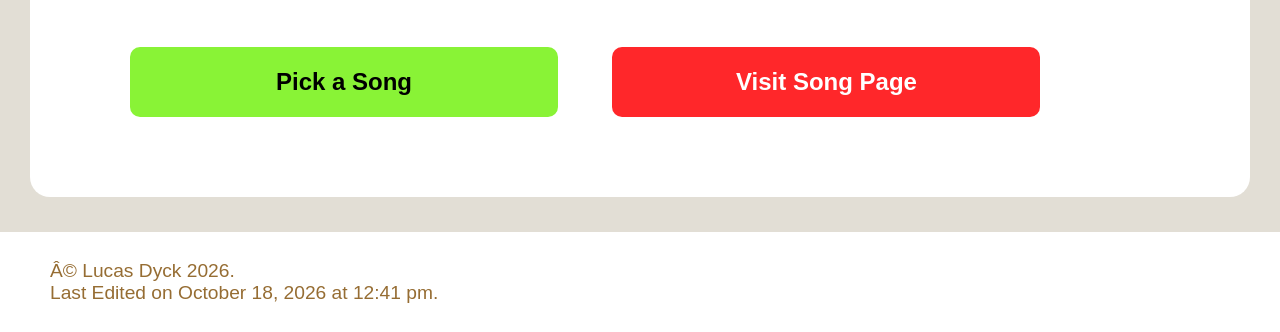
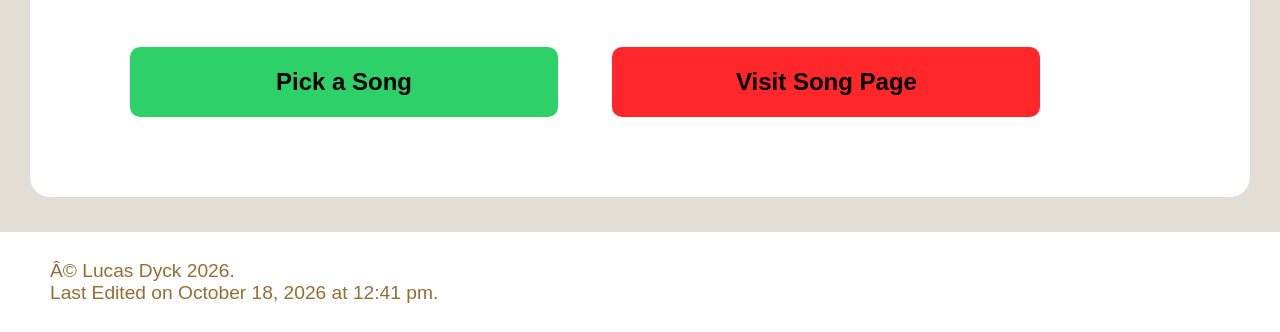
Before and after one commit to Lucas-Dyck/WI-Song-Picker, a plain HTML site: page index.html in a window 1280 px wide. Shown: the part 468-800 px from the top of the page. Drawn offline with Linux system fonts and the light colour scheme.

Commit message:
Update index.html

```diff
--- a/index.html
+++ b/index.html
@@ -16,9 +16,9 @@
 			<p id="song">Oh Lord Almighty</h1>
 			<p id="album">Hymns 2</p>
 		<div id="button-div">
-			<button id="button" style="background-color: rgb(137, 243, 54)">Pick a Song</button>
+			<button id="button" style="background-color: rgb(46, 209, 103)">Pick a Song</button>
 			<a href="https://psallo.theworshipinitiative.com/home/songs/oh-lord-almighty/chords" target="_blank">
-				<button id="button" style="background-color: rgb(255, 39, 42); color: white">Visit Song Page</button>
+				<button id="button" style="background-color: rgb(255, 39, 42)">Visit Song Page</button>
 			</a>
 		</div>
 		</div>
```
